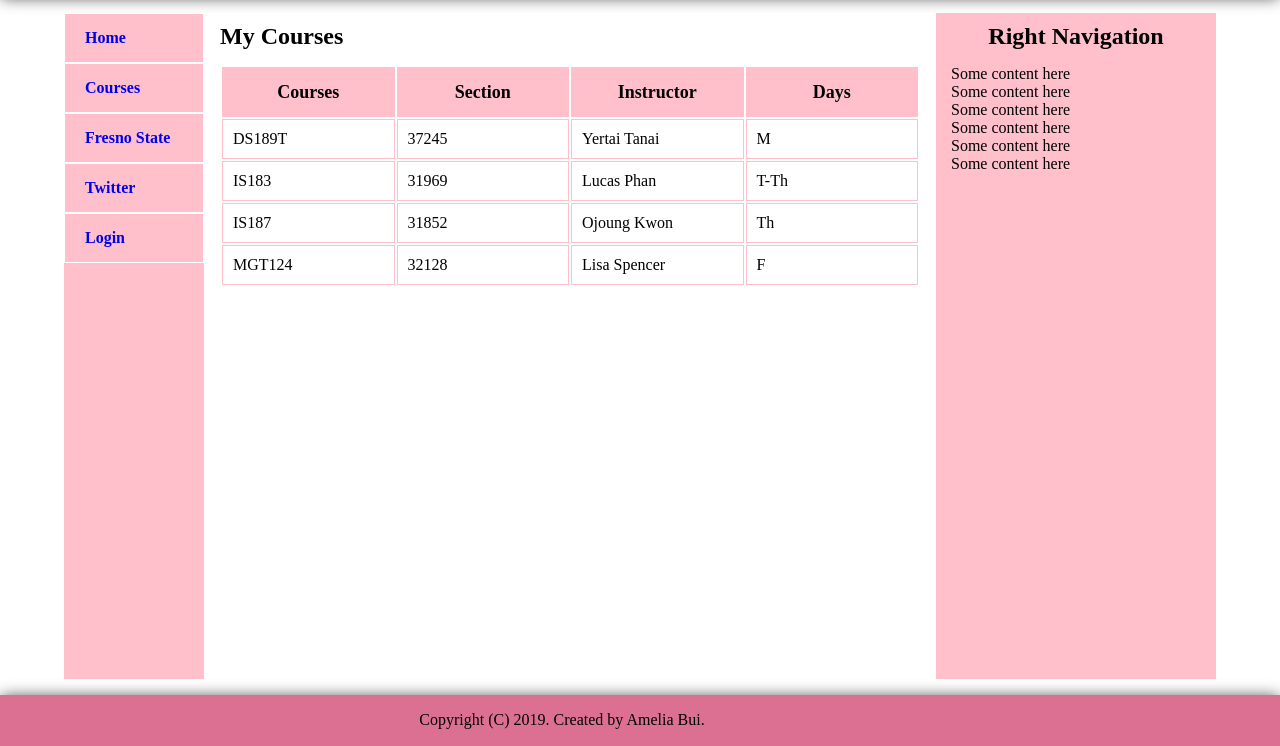
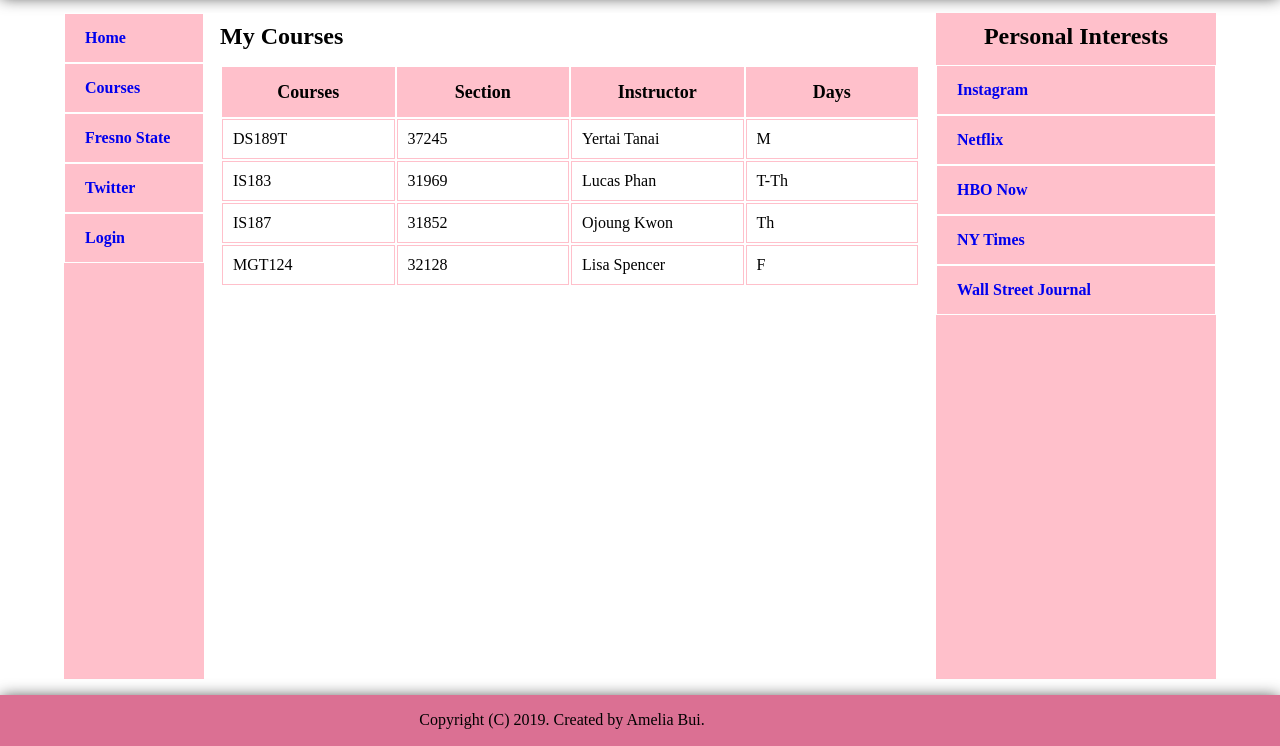
Before and after one commit to ameliabui7/LA3, a plain HTML site: page courses.html in a window 1280 px wide. Shown: the part 54-800 px from the top of the page. Drawn offline with Linux system fonts and the light colour scheme.

Commit message:
completed LA3

```diff
--- a/courses.html
+++ b/courses.html
@@ -66,13 +66,14 @@
             </table>
         </div>
         <div class="r2c3">
-            <h2 class="nav-heading">Right Navigation</h2>
-            <p>Some content here</p>
-            <p>Some content here</p>
-            <p>Some content here</p>
-            <p>Some content here</p>
-            <p>Some content here</p>
-            <p>Some content here</p>
+            <h2 class="nav-heading">Personal Interests</h2>
+            <ul class="nav-heading-links">
+                    <li><a href="https://instagram.com" target="_blank">Instagram</a></li>
+                    <li><a href="https://www.netflix.com/" target="_blank">Netflix</a></li>
+                    <li><a href="https://play.hbonow.com/" target="_blank">HBO Now</a></li>
+                    <li><a href="https://www.nytimes.com/" target="_blank">NY Times</a></li>
+                    <li><a href="https://www.wsj.com/" target="_blank">Wall Street Journal</a></li>
+                </ul>
         </div>
     </div>
     <div class="r3 box-shadow">
--- a/css/courses.css
+++ b/css/courses.css
@@ -79,10 +79,6 @@ body {
     background-color: pink;
 }
 
-.r2c3 {
-    padding: 0px 15px 10px;
-}
-
 td {
     padding: 10px;
 }
@@ -112,6 +108,24 @@ td {
     background-color: pink;
 }
 
+.nav-heading-links {
+    list-style-type: none;
+    text-align: left;
+}
+
+.nav-heading-links>li>a {
+    display: block;
+    padding: 15px 20px;
+    border: 1px solid white;
+    text-decoration: none;
+    transition-duration: 0.5s;
+    font-weight: bold;
+}
+
+.nav-heading-links>li>a:hover {
+    background-color: palevioletred;
+}
+
 .copyright-text {
     align-self: center;
     justify-self: center;
```
